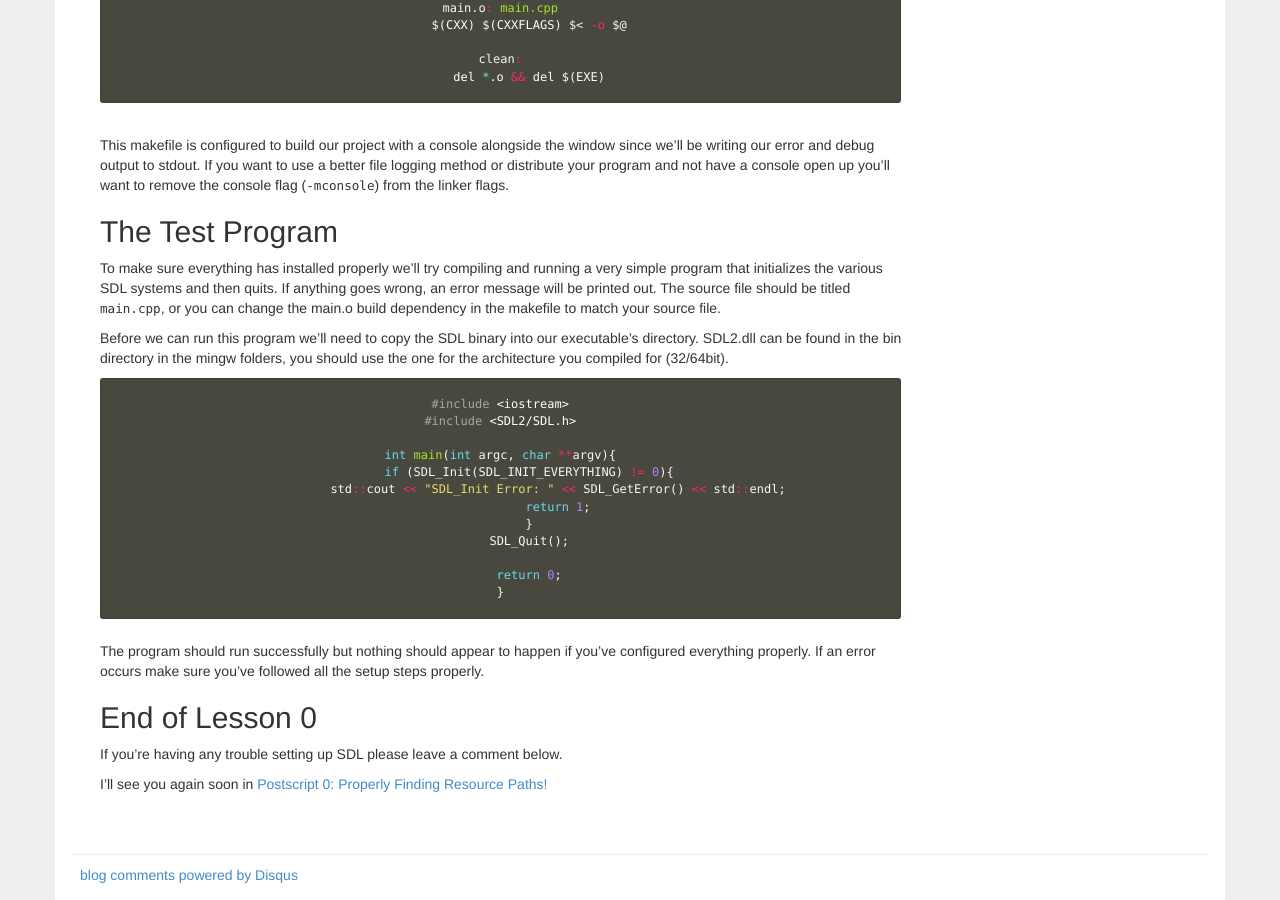
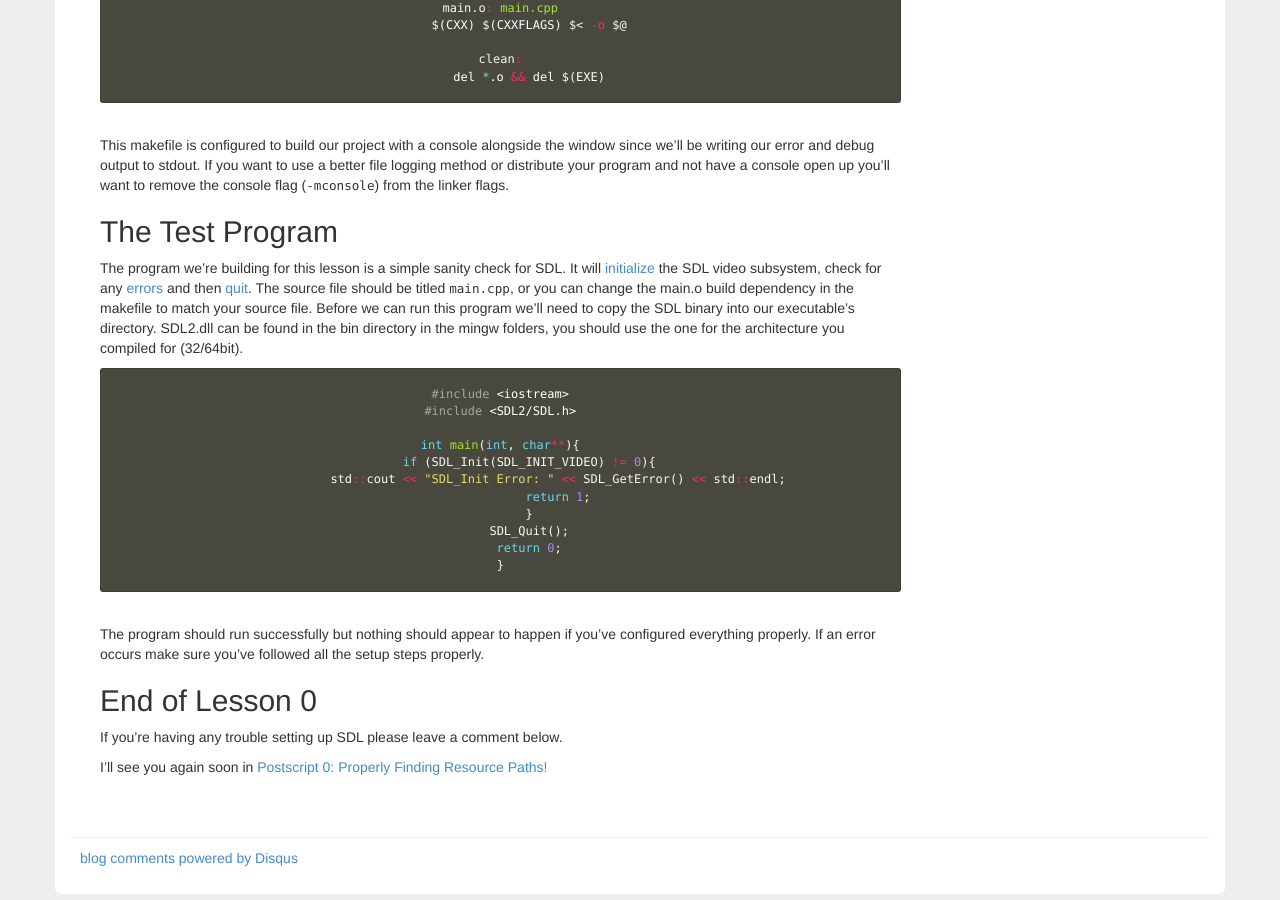
Before and after one commit to Twinklebear/Twinklebear.github.io, a Jekyll site: the page built from _posts/2013-08-15-lesson-0-mingw.md, in a window 1280 px wide and 900 px high, scrolled down 641 px. Built offline with Jekyll 4.4.1, drawn with Linux system fonts in a browser that asks for light colours; nearby versions of some CDN libraries; comment, search, counter and statistics services are not loaded.

Commit message:
Clean up lessons to only init required subsystem
Also removing the unused params argc and argv

```diff
--- a/_posts/2013-08-15-lesson-0-mingw.md
+++ b/_posts/2013-08-15-lesson-0-mingw.md
@@ -50,30 +50,29 @@ a console open up you'll want to remove the console flag (`-mconsole`) from the
 
 The Test Program
 -
-To make sure everything has installed properly we’ll try compiling and running a very simple program that
-initializes the various SDL systems and then quits. If anything goes wrong, an error message will be
-printed out. The source file should be titled `main.cpp`, or you can change the main.o build dependency
-in the makefile to match your source file.
-
-Before we can run this program we’ll need to copy the SDL binary into our executable’s
-directory. SDL2.dll can be found in the bin directory in the mingw folders, you should use the one
-for the architecture you compiled for (32/64bit).
+The program we're building for this lesson is a simple sanity check for SDL. It will
+[initialize](https://wiki.libsdl.org/SDL_Init) the SDL video subsystem, check for any
+[errors](https://wiki.libsdl.org/SDL_GetError) and then [quit](https://wiki.libsdl.org/SDL_Quit).
+The source file should be titled `main.cpp`, or you can change the main.o build dependency
+in the makefile to match your source file. Before we can run this program we’ll need to copy the SDL
+binary into our executable's directory. SDL2.dll can be found in the bin directory in the mingw folders,
+you should use the one for the architecture you compiled for (32/64bit).
 
 {% highlight c++ %}
 #include <iostream>
 #include <SDL2/SDL.h>
 
-int main(int argc, char **argv){
-	if (SDL_Init(SDL_INIT_EVERYTHING) != 0){
+int main(int, char**){
+	if (SDL_Init(SDL_INIT_VIDEO) != 0){
 		std::cout << "SDL_Init Error: " << SDL_GetError() << std::endl;
 		return 1;
 	}
 	SDL_Quit();
-
 	return 0;
 }
 {% endhighlight %}
 <br />
+
 The program should run successfully but nothing should appear to happen if you've configured everything
 properly. If an error occurs make sure you've followed all the setup steps properly.
 
```
Also changed, not shown: _posts/2013-08-15-lesson-0-linux-command-line.md (+9 -6 lines), _posts/2013-08-15-lesson-0-mac-command-line.md (+10 -4 lines), _posts/2013-08-15-lesson-0-visual-studio.md (+7 -7 lines), _posts/2013-08-17-lesson-1-hello-world.md (+5 -4 lines), _posts/2014-03-06-lesson-0-cmake.md (+5 -5 lines).
